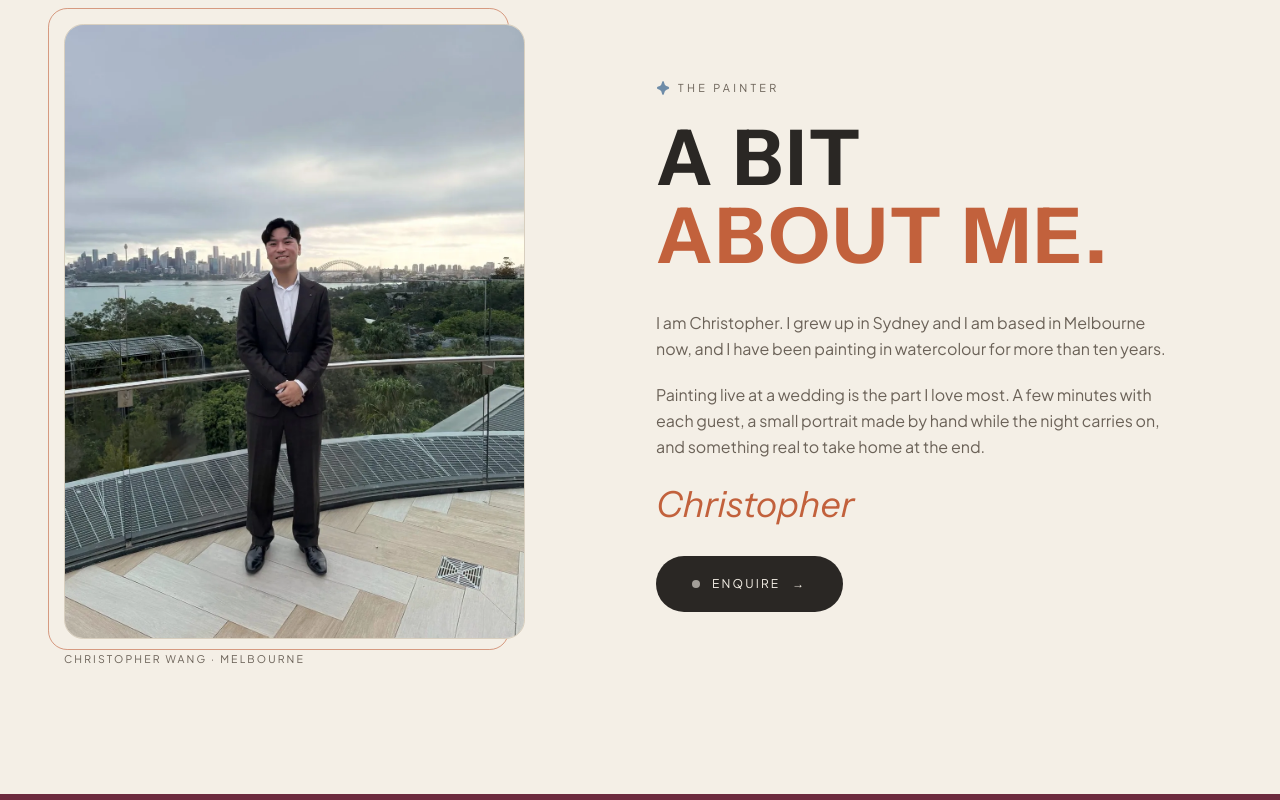
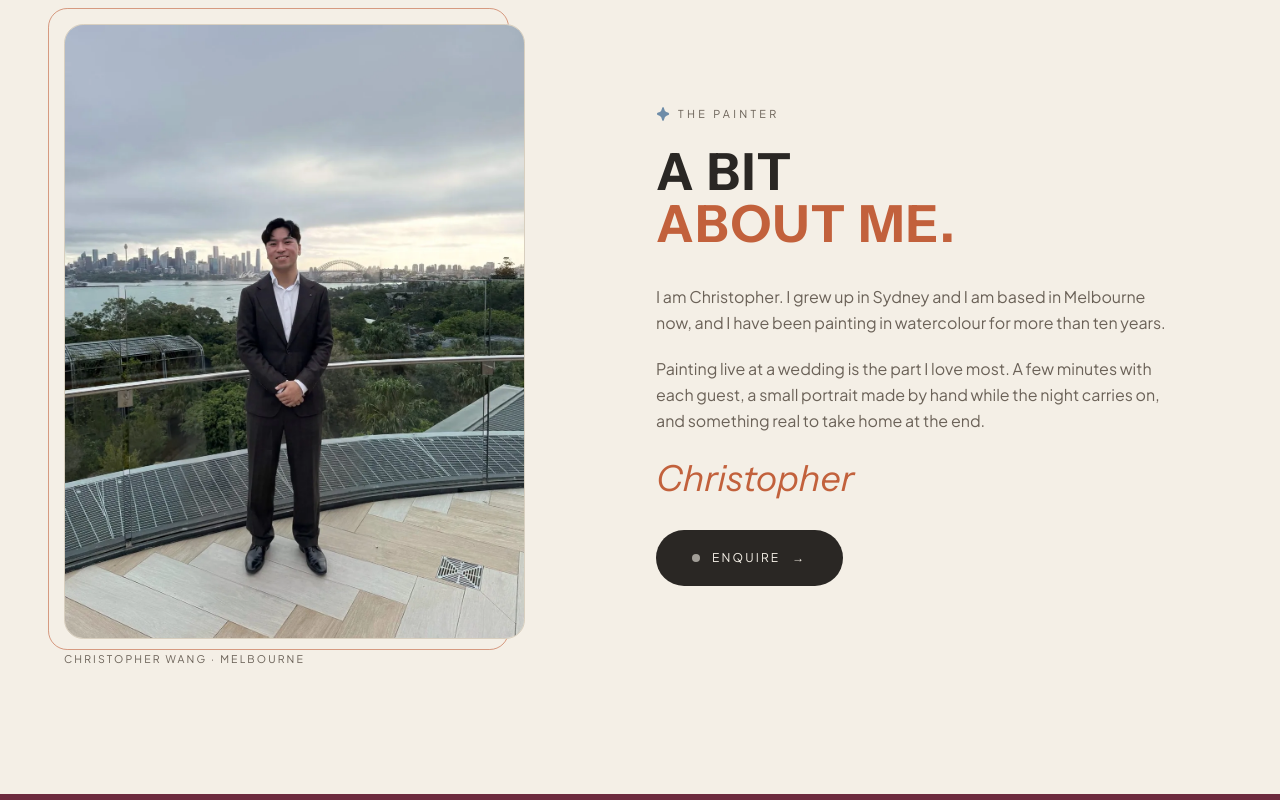
Before and after one commit to itschriswang/EventsWatercolouring, a React (Vite) app: page / in a window 1280 px wide. Shown: the part 1700-2500 px from the top of the page. Built offline with nearby package versions, Linux system fonts and the light colour scheme.

Commit message:
Update index.css

```diff
--- a/src/index.css
+++ b/src/index.css
@@ -36,7 +36,7 @@
   .display-xl {
     font-family: theme('fontFamily.display');
     font-weight: 700;
-    font-size: clamp(2.25rem, 8vw, 8rem);
+    font-size: clamp(2.25rem, 6vw, 6rem);
     line-height: 0.92;
     letter-spacing: 0.04em;
     text-transform: uppercase;
@@ -45,9 +45,9 @@
   .display-lg {
     font-family: theme('fontFamily.display');
     font-weight: 700;
-    font-size: clamp(2rem, 6vw, 6rem);
+    font-size: clamp(2rem, 4vw, 4rem);
     line-height: 0.94;
-    letter-spacing: 0.04em;
+    letter-spacing: 0.035em;
     text-transform: uppercase;
   }
 
```
